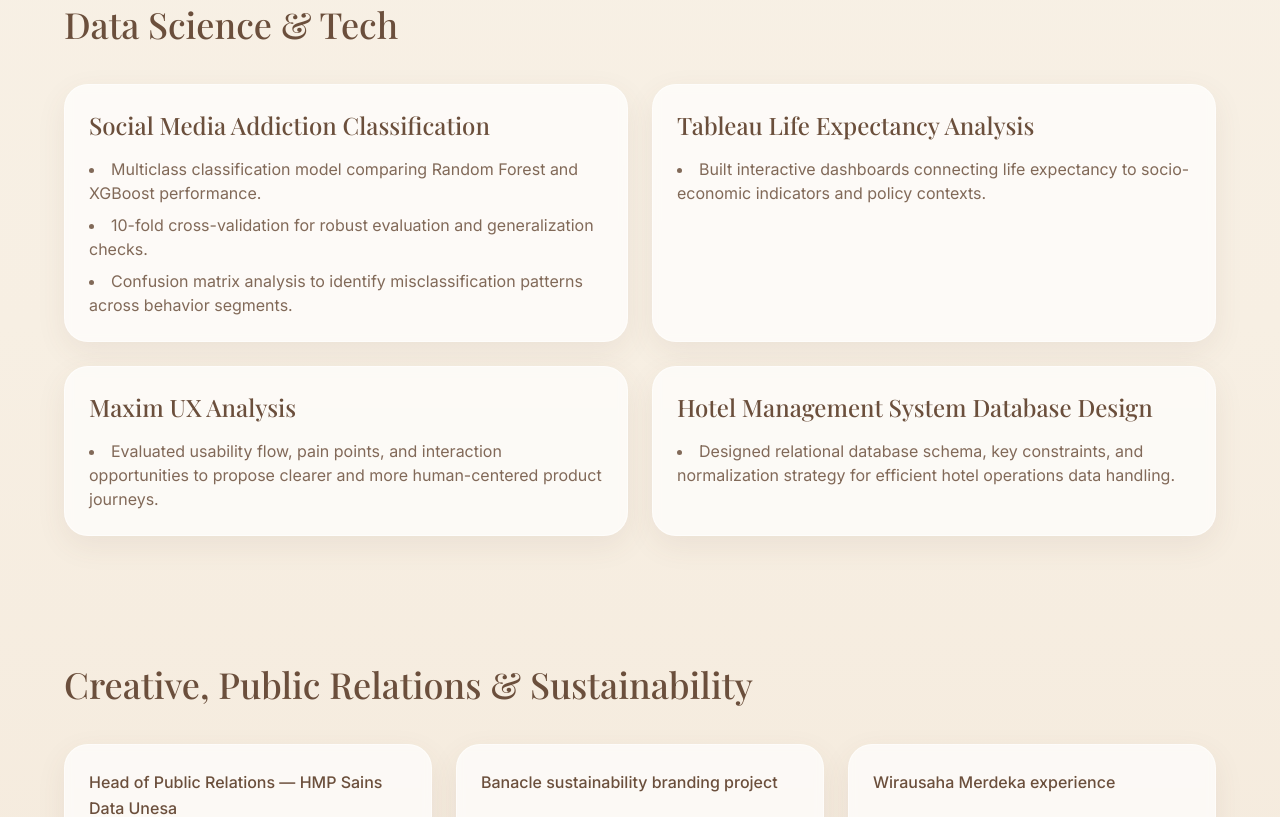
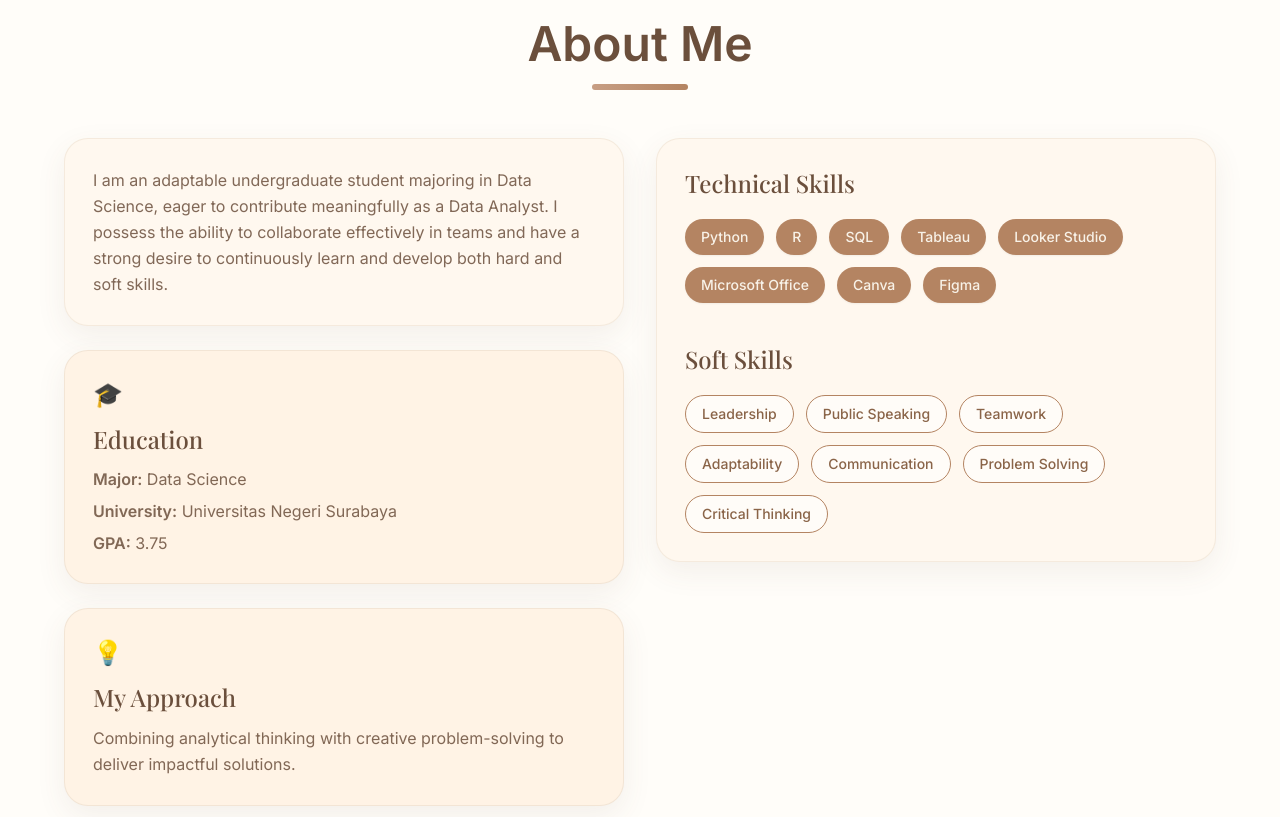
Before and after one commit to Dianayuww/college, a React (Vite) app: page / in a window 1280 px wide. Shown: the part 860-1677 px from the top of the page. Built offline with nearby package versions, Linux system fonts and the light colour scheme.

Commit message:
Redesign About section to reference two-column badge style

```diff
--- a/src/App.jsx
+++ b/src/App.jsx
@@ -43,7 +43,7 @@ export default function App() {
       </header>
 
       <main className="pt-20">
-        <section className="min-h-[calc(100vh-5rem)] px-6 py-16 flex items-center" id="about">
+        <section className="min-h-[calc(100vh-5rem)] px-6 py-16 flex items-center" id="home">
           <div className="mx-auto max-w-4xl text-center">
             <div className="inline-flex items-center rounded-full border border-beige bg-white/70 px-4 py-2 text-sm text-mocha shadow-soft">
               ✨ Welcome to my portfolio
@@ -72,6 +72,58 @@ export default function App() {
             </div>
           </div>
         </section>
+
+        <section id="about" className="px-6 py-20 bg-[#fffdf9]">
+          <div className="mx-auto max-w-6xl">
+            <div className="text-center mb-12">
+              <h2 className="text-4xl md:text-5xl font-sans font-bold text-mocha">About Me</h2>
+              <div className="mx-auto mt-4 h-1.5 w-24 rounded-full bg-gradient-to-r from-clay to-[#b48462]" />
+            </div>
+
+            <div className="grid gap-8 lg:grid-cols-2">
+              <div className="space-y-6">
+                <div className="rounded-3xl bg-[#fff8ef] p-7 shadow-soft border border-beige/50">
+                  <p className="text-mocha/85 leading-relaxed">
+                    I am an adaptable undergraduate student majoring in Data Science, eager to contribute meaningfully as a Data Analyst. I possess the ability to collaborate effectively in teams and have a strong desire to continuously learn and develop both hard and soft skills.
+                  </p>
+                </div>
+
+                <article className="rounded-3xl bg-[#fff3e5] p-7 shadow-soft border border-beige/60">
+                  <p className="text-2xl mb-3">🎓</p>
+                  <h3 className="text-2xl font-serif mb-3">Education</h3>
+                  <div className="space-y-2 text-mocha/85">
+                    <p><span className="font-semibold">Major:</span> Data Science</p>
+                    <p><span className="font-semibold">University:</span> Universitas Negeri Surabaya</p>
+                    <p><span className="font-semibold">GPA:</span> 3.75</p>
+                  </div>
+                </article>
+
+                <article className="rounded-3xl bg-[#fff3e5] p-7 shadow-soft border border-beige/60">
+                  <p className="text-2xl mb-3">💡</p>
+                  <h3 className="text-2xl font-serif mb-3">My Approach</h3>
+                  <p className="text-mocha/85 leading-relaxed">Combining analytical thinking with creative problem-solving to deliver impactful solutions.</p>
+                </article>
+              </div>
+
+              <div className="rounded-3xl bg-[#fff8ef] p-7 shadow-soft border border-beige/50 h-fit">
+                <h3 className="text-2xl font-serif mb-5">Technical Skills</h3>
+                <div className="flex flex-wrap gap-3 mb-10">
+                  {['Python', 'R', 'SQL', 'Tableau', 'Looker Studio', 'Microsoft Office', 'Canva', 'Figma'].map((skill) => (
+                    <span key={skill} className="rounded-full bg-[#b48462] px-4 py-2 text-sm font-medium text-cream shadow-sm">{skill}</span>
+                  ))}
+                </div>
+
+                <h3 className="text-2xl font-serif mb-5">Soft Skills</h3>
+                <div className="flex flex-wrap gap-3">
+                  {['Leadership', 'Public Speaking', 'Teamwork', 'Adaptability', 'Communication', 'Problem Solving', 'Critical Thinking'].map((skill) => (
+                    <span key={skill} className="rounded-full border border-[#b48462] px-4 py-2 text-sm font-medium text-[#8a6448] bg-white/60">{skill}</span>
+                  ))}
+                </div>
+              </div>
+            </div>
+          </div>
+        </section>
+
 
         <section id="data-projects" className="px-6 py-16">
           <div className="mx-auto max-w-6xl">
```
